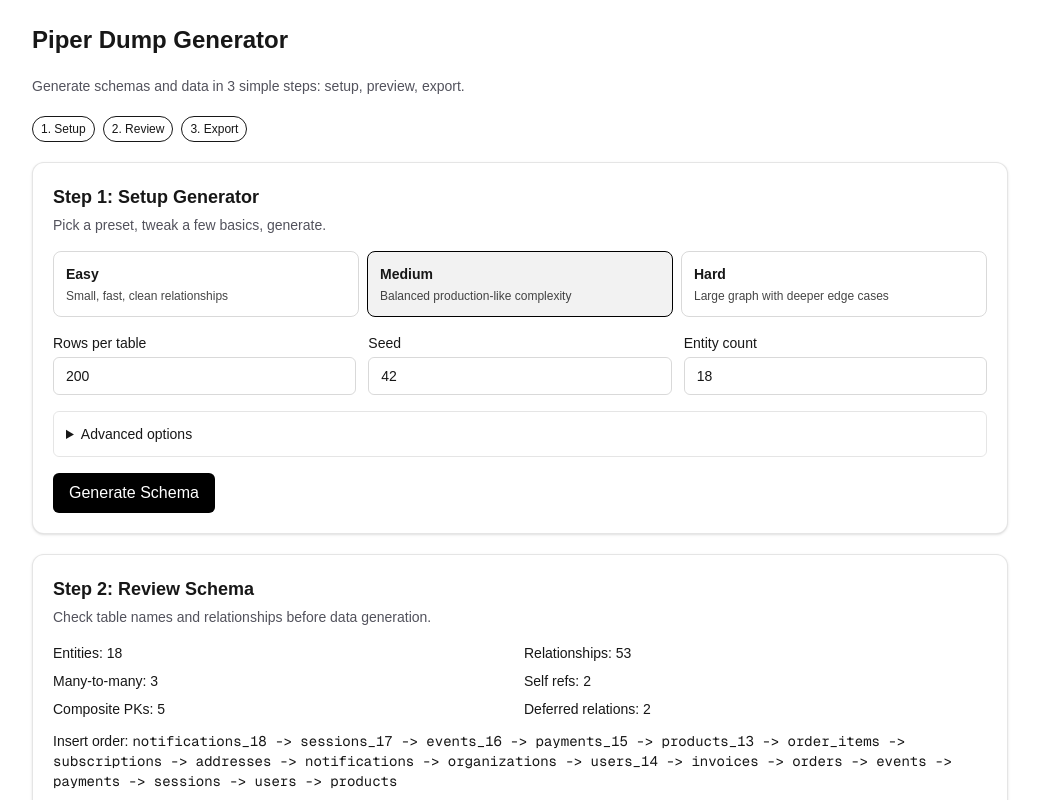
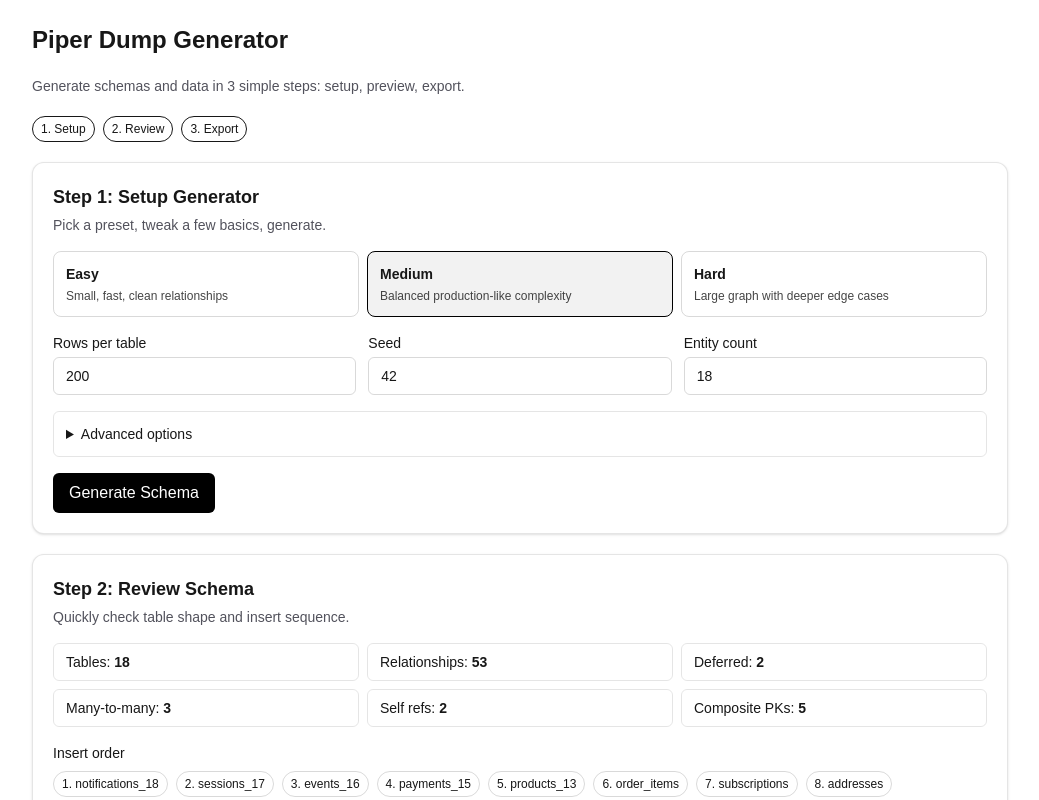
Before and after one commit to PiperKitOrg/data-dump-generator, a Next.js app: page / in a window 1280 px wide. Both pictures are taken after a click on the button "Generate Schema". Shown: the top 800 px of the page, without its empty margins (120-1159 px from the left). Built offline with nearby package versions, Linux system fonts and the light colour scheme.

Commit message:
Add InfoTooltip component and integrate tooltips in GeneratorConfigSection. Update package dependencies to include @radix-ui/react-tooltip.

```diff
--- a/package.json
+++ b/package.json
@@ -10,6 +10,7 @@
     "test": "vitest run"
   },
   "dependencies": {
+    "@radix-ui/react-tooltip": "^1.2.8",
     "next": "16.2.1",
     "react": "19.2.4",
     "react-dom": "19.2.4"
--- /dev/null
+++ b/src/ui/components/InfoTooltip.tsx
@@ -0,0 +1,34 @@
+"use client";
+
+import * as Tooltip from "@radix-ui/react-tooltip";
+
+type InfoTooltipProps = {
+  content: string;
+};
+
+export function InfoTooltip({ content }: InfoTooltipProps) {
+  return (
+    <Tooltip.Provider delayDuration={180}>
+      <Tooltip.Root>
+        <Tooltip.Trigger asChild>
+          <button
+            type="button"
+            className="inline-flex h-4 w-4 items-center justify-center rounded-full border border-black/25 text-[10px] leading-none opacity-80 hover:opacity-100 dark:border-white/30"
+            aria-label="More info"
+          >
+            ?
+          </button>
+        </Tooltip.Trigger>
+        <Tooltip.Portal>
+          <Tooltip.Content
+            sideOffset={8}
+            className="max-w-64 rounded-md border border-black/15 bg-white px-2 py-1.5 text-xs text-black shadow-sm dark:border-white/20 dark:bg-zinc-900 dark:text-zinc-100"
+          >
+            {content}
+            <Tooltip.Arrow className="fill-white dark:fill-zinc-900" />
+          </Tooltip.Content>
+        </Tooltip.Portal>
+      </Tooltip.Root>
+    </Tooltip.Provider>
+  );
+}
--- a/src/ui/pages/GeneratorConfigSection.tsx
+++ b/src/ui/pages/GeneratorConfigSection.tsx
@@ -1,6 +1,7 @@
 "use client";
 
 import type { ComplexityPreset, GeneratorConfig } from "@/src/core/schema/schema.model";
+import { InfoTooltip } from "@/src/ui/components/InfoTooltip";
 import { Panel } from "@/src/ui/components/Panel";
 
 type Props = {
@@ -22,6 +23,7 @@ function NumberField({
   min,
   max,
   step = 1,
+  tooltip,
 }: {
   label: string;
   value: number;
@@ -29,10 +31,14 @@ function NumberField({
   min?: number;
   max?: number;
   step?: number;
+  tooltip?: string;
 }) {
   return (
     <label className="flex flex-col gap-1 text-sm">
-      <span>{label}</span>
+      <span className="flex items-center gap-1.5">
+        {label}
+        {tooltip ? <InfoTooltip content={tooltip} /> : null}
+      </span>
       <input
         className="rounded-md border border-black/15 bg-transparent px-3 py-2"
         type="number"
@@ -112,6 +118,7 @@ export function GeneratorConfigSection({
             label="Fields per entity"
             value={config.fieldsPerEntity}
             min={2}
+            tooltip="How many columns each table should have on average."
             onChange={(value) => onConfigChange({ fieldsPerEntity: value })}
           />
           <NumberField
@@ -120,18 +127,21 @@ export function GeneratorConfigSection({
             min={0}
             max={1}
             step={0.05}
+            tooltip="Higher values create more table-to-table foreign key relationships."
             onChange={(value) => onConfigChange({ relationshipDensity: value })}
           />
           <NumberField
             label="Many-to-many count"
             value={config.manyToManyCount}
             min={0}
+            tooltip="How many many-to-many links to generate (often via join tables)."
             onChange={(value) => onConfigChange({ manyToManyCount: value })}
           />
           <NumberField
             label="Self references"
             value={config.selfRefCount}
             min={0}
+            tooltip="How many tables should reference rows in the same table (hierarchies)."
             onChange={(value) => onConfigChange({ selfRefCount: value })}
           />
           <NumberField
@@ -140,6 +150,7 @@ export function GeneratorConfigSection({
             min={0}
             max={1}
             step={0.05}
+            tooltip="Chance of using multi-column primary keys instead of only id."
             onChange={(value) => onConfigChange({ compositeKeyRate: value })}
           />
           <NumberField
@@ -148,6 +159,7 @@ export function GeneratorConfigSection({
             min={0}
             max={1}
             step={0.05}
+            tooltip="Chance that generated columns or foreign keys are nullable."
             onChange={(value) => onConfigChange({ optionalFieldRate: value })}
           />
           <label className="mt-1 flex items-center gap-2 text-sm">
@@ -157,6 +169,7 @@ export function GeneratorConfigSection({
               onChange={(event) => onConfigChange({ includeCycles: event.target.checked })}
             />
             Include cycles
+            <InfoTooltip content="Allow circular dependencies in relationships; useful for stress testing dependency planners." />
           </label>
         </div>
       </details>
--- a/src/ui/pages/SchemaPreviewSection.tsx
+++ b/src/ui/pages/SchemaPreviewSection.tsx
@@ -1,3 +1,6 @@
+"use client";
+
+import { useMemo, useState } from "react";
 import type { DataSet, DependencyPlan } from "@/src/core/data/data.model";
 import type { Schema } from "@/src/core/schema/schema.model";
 import { Panel } from "@/src/ui/components/Panel";
@@ -10,6 +13,14 @@ type Props = {
 };
 
 export function SchemaPreviewSection({ schema, plan, data, onGenerateData }: Props) {
+  const [showAllTables, setShowAllTables] = useState(false);
+  const entitiesToRender = useMemo(() => {
+    if (!schema) {
+      return [];
+    }
+    return showAllTables ? schema.entities : schema.entities.slice(0, 8);
+  }, [schema, showAllTables]);
+
   if (!schema || !plan) {
     return null;
   }
@@ -25,31 +36,87 @@ export function SchemaPreviewSection({ schema, plan, data, onGenerateData }: Pro
   ).length;
 
   return (
-    <Panel title="Step 2: Review Schema" subtitle="Check table names and relationships before data generation.">
-      <div className="grid gap-2 text-sm md:grid-cols-2">
-        <p>Entities: {schema.entities.length}</p>
-        <p>Relationships: {schema.relationships.length}</p>
-        <p>Many-to-many: {manyToManyCount}</p>
-        <p>Self refs: {selfRefCount}</p>
-        <p>Composite PKs: {compositePkCount}</p>
-        <p>Deferred relations: {plan.deferredRelations.length}</p>
+    <Panel
+      title="Step 2: Review Schema"
+      subtitle="Quickly check table shape and insert sequence."
+    >
+      <div className="grid gap-2 text-sm sm:grid-cols-3">
+        <div className="rounded-md border border-black/10 px-3 py-2 dark:border-white/20">
+          Tables: <strong>{schema.entities.length}</strong>
+        </div>
+        <div className="rounded-md border border-black/10 px-3 py-2 dark:border-white/20">
+          Relationships: <strong>{schema.relationships.length}</strong>
+        </div>
+        <div className="rounded-md border border-black/10 px-3 py-2 dark:border-white/20">
+          Deferred: <strong>{plan.deferredRelations.length}</strong>
+        </div>
+        <div className="rounded-md border border-black/10 px-3 py-2 dark:border-white/20">
+          Many-to-many: <strong>{manyToManyCount}</strong>
+        </div>
+        <div className="rounded-md border border-black/10 px-3 py-2 dark:border-white/20">
+          Self refs: <strong>{selfRefCount}</strong>
+        </div>
+        <div className="rounded-md border border-black/10 px-3 py-2 dark:border-white/20">
+          Composite PKs: <strong>{compositePkCount}</strong>
+        </div>
       </div>
 
-      <p className="mt-3 text-sm">
-        Insert order: <span className="font-mono">{plan.insertOrder.join(" -> ")}</span>
-      </p>
+      <div className="mt-4">
+        <p className="mb-2 text-sm font-medium">Insert order</p>
+        <div className="flex flex-wrap gap-2">
+          {plan.insertOrder.map((entityName, idx) => (
+            <span
+              key={`${entityName}-${idx}`}
+              className="rounded-full border border-black/15 px-2 py-1 text-xs dark:border-white/25"
+            >
+              {idx + 1}. {entityName}
+            </span>
+          ))}
+        </div>
+      </div>
 
-      <div className="mt-4 max-h-52 overflow-auto rounded-md border border-black/10 p-3 text-sm dark:border-white/20">
-        {schema.entities.slice(0, 8).map((entity) => (
-          <p key={entity.name} className="mb-1">
-            <strong>{entity.name}</strong>:{" "}
-            {entity.fields
-              .slice(0, 8)
-              .map((field) => `${field.name}:${field.type}`)
-              .join(", ")}
-          </p>
-        ))}
-        {schema.entities.length > 8 ? <p>...and more entities</p> : null}
+      <div className="mt-4 rounded-md border border-black/10 dark:border-white/20">
+        <div className="max-h-72 overflow-auto p-3">
+          <div className="grid gap-3">
+            {entitiesToRender.map((entity) => (
+              <article
+                key={entity.name}
+                className="rounded-md border border-black/10 p-3 dark:border-white/20"
+              >
+                <div className="mb-2 flex items-center justify-between gap-3">
+                  <h3 className="text-sm font-semibold">{entity.name}</h3>
+                  <span className="text-xs opacity-75">
+                    {entity.fields.length} columns
+                  </span>
+                </div>
+                <div className="flex flex-wrap gap-1.5">
+                  {entity.fields.map((field) => (
+                    <span
+                      key={`${entity.name}-${field.name}`}
+                      className="rounded-full bg-black/5 px-2 py-1 text-xs dark:bg-white/10"
+                      title={field.nullable ? "nullable" : "required"}
+                    >
+                      {field.name}
+                      <span className="opacity-70">:{field.type}</span>
+                    </span>
+                  ))}
+                </div>
+              </article>
+            ))}
+          </div>
+        </div>
+
+        {schema.entities.length > 8 ? (
+          <div className="border-t border-black/10 p-2 dark:border-white/20">
+            <button
+              type="button"
+              className="rounded-md border px-3 py-1.5 text-xs"
+              onClick={() => setShowAllTables((prev) => !prev)}
+            >
+              {showAllTables ? "Show less" : `Show all (${schema.entities.length})`}
+            </button>
+          </div>
+        ) : null}
       </div>
 
       <button
```
Also changed, not shown: 1 other file (tests, documents, lock files or other folders).
